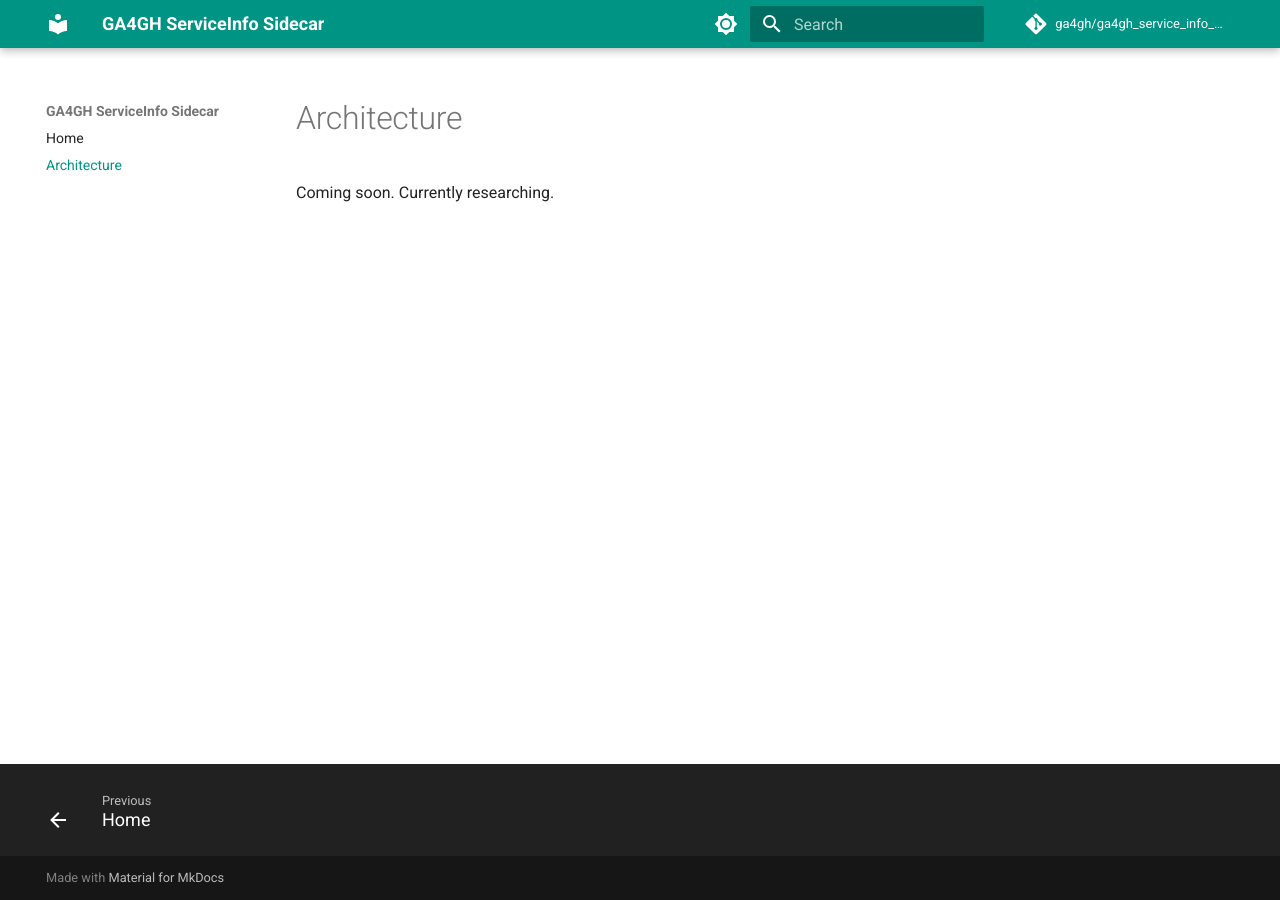
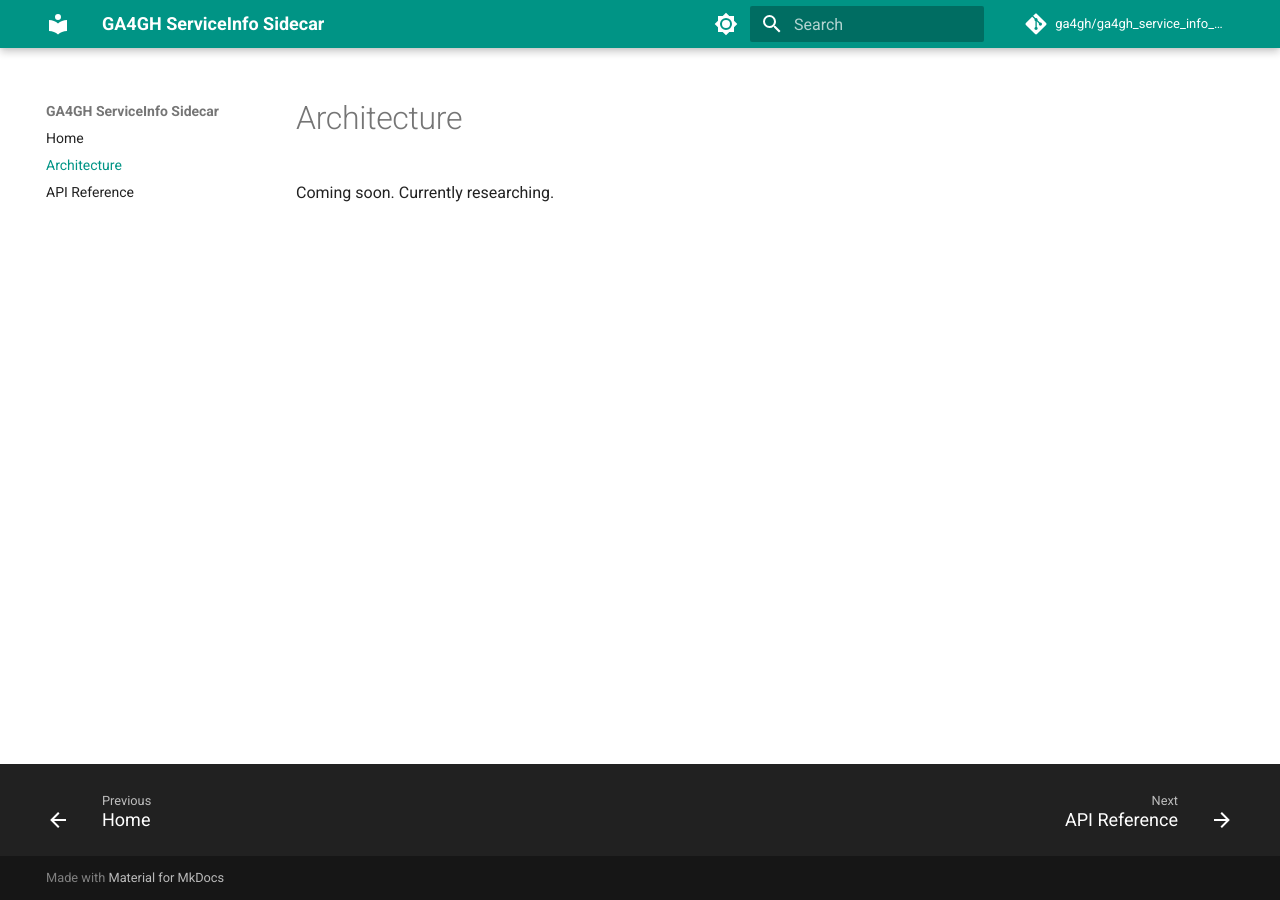
Before and after one commit to gkbishnoi07/ga4gh_service_info_sidecar_gsoc_2026, an MkDocs documentation site: the page built from docs/architecture.md, in a window 1280 px wide. Built offline with MkDocs 1.6.1 and Material for MkDocs 9.7.7, drawn with Linux system fonts in a browser that asks for light colours; comment, search, counter and statistics services are not loaded.

Commit message:
docs: add API reference page using mkdocstrings

```diff
--- a/mkdocs.yml
+++ b/mkdocs.yml
@@ -55,7 +55,16 @@
 
 plugins:
   - search
+  - mkdocstrings:
+      handlers:
+        python:
+          options:
+            show_source: true
+            show_root_heading: true
+            show_symbol_type_heading: true
+            heading_level: 2
 
 nav:
   - Home: index.md
   - Architecture: architecture.md
+  - API Reference: api.md
--- a/pyproject.toml
+++ b/pyproject.toml
@@ -23,9 +23,10 @@
   "pytest-cov>=5",
   "httpx2>=0.28",
   "pre-commit>=3.7",
+  "types-PyYAML",
   "mkdocs>=1.6",
   "mkdocs-material>=9.5",
-  "types-PyYAML",
+  "mkdocstrings[python]>=0.24.0",
 ]
 
 [tool.hatch.build.targets.wheel]
```
Also changed, not shown: docs/api.md (added, +15 -0 lines).
